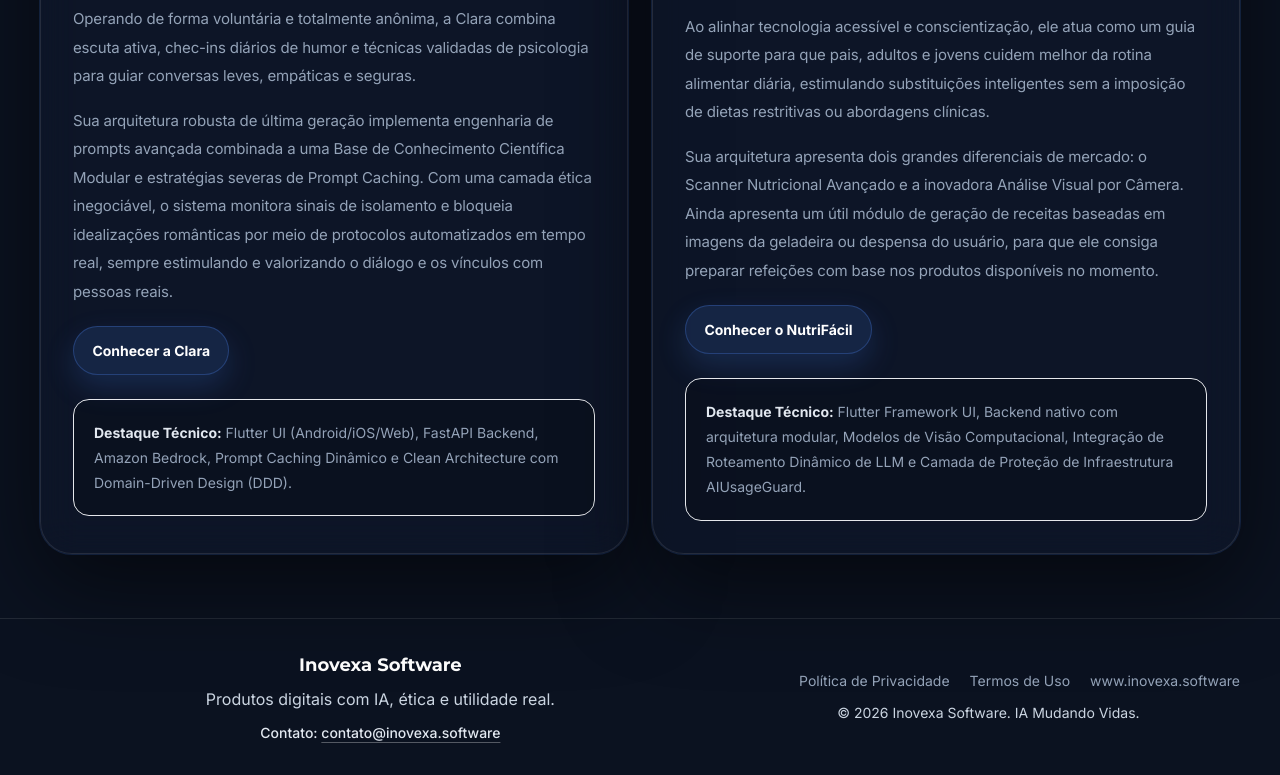
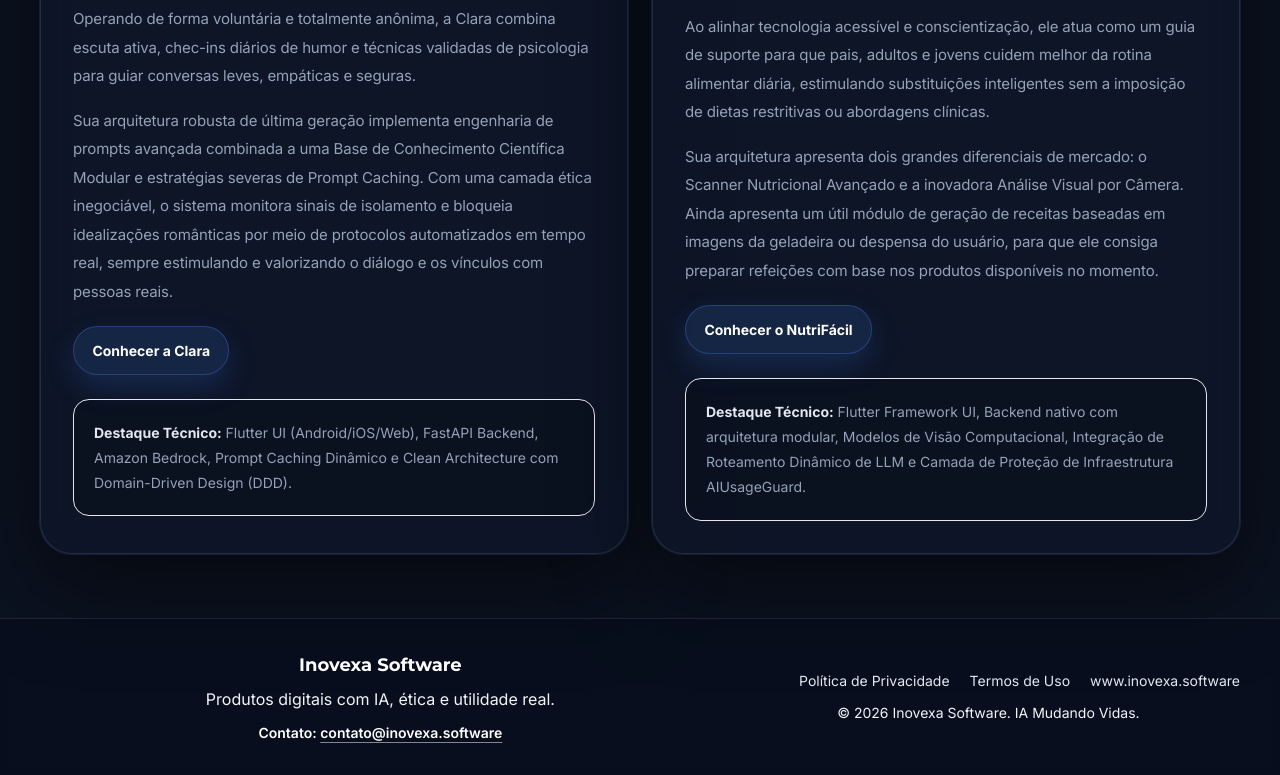
Before and after one commit to Adonispaiva/inovexa-site, a plain HTML site: page public/index.html in a window 1280 px wide. Shown: the part 3137-3912 px from the top of the page. Drawn offline with nearby package versions, Linux system fonts and the light colour scheme.

Commit message:
fix: improve footer contrast

```diff
--- a/public/index.html
+++ b/public/index.html
@@ -173,11 +173,11 @@
             }
         }
         .footer-links a {
-            color: rgb(148 163 184);
+            color: rgb(226 232 240);
             transition: color 0.2s ease;
         }
         .footer-links a:hover {
-            color: rgb(226 232 240);
+            color: rgb(255 255 255);
         }
     </style>
 </head>
@@ -453,13 +453,13 @@
             </div>
         </section>
 
-        <footer class="border-t border-white/10 py-8">
+        <footer class="border-t border-white/10 bg-slate-950/25 py-8 backdrop-blur-sm">
             <div class="max-w-7xl mx-auto px-6 sm:px-8 lg:px-10 footer-trust text-center">
                 <div>
                     <p class="text-lg font-display font-bold text-white">Inovexa Software</p>
-                    <p class="mt-2 text-sm sm:text-base text-slate-300">Produtos digitais com IA, ética e utilidade real.</p>
-                    <p class="mt-3 text-sm font-medium text-slate-200">
-                        Contato: <a href="mailto:contato@inovexa.software" class="underline decoration-white/30 underline-offset-4 transition-colors hover:text-white hover:decoration-white">contato@inovexa.software</a>
+                    <p class="mt-2 text-sm sm:text-base text-slate-100">Produtos digitais com IA, ética e utilidade real.</p>
+                    <p class="mt-3 text-sm font-semibold text-white">
+                        Contato: <a href="mailto:contato@inovexa.software" class="underline decoration-white/50 underline-offset-4 transition-colors hover:text-white hover:decoration-white">contato@inovexa.software</a>
                     </p>
                 </div>
                 <div class="space-y-3">
@@ -468,7 +468,7 @@
                         <a href="#">Termos de Uso</a>
                         <a href="https://www.inovexa.software/">www.inovexa.software</a>
                     </div>
-                    <p class="text-sm text-slate-300">© 2026 Inovexa Software. IA Mudando Vidas.</p>
+                    <p class="text-sm text-slate-100">© 2026 Inovexa Software. IA Mudando Vidas.</p>
                 </div>
             </div>
         </footer>
```
